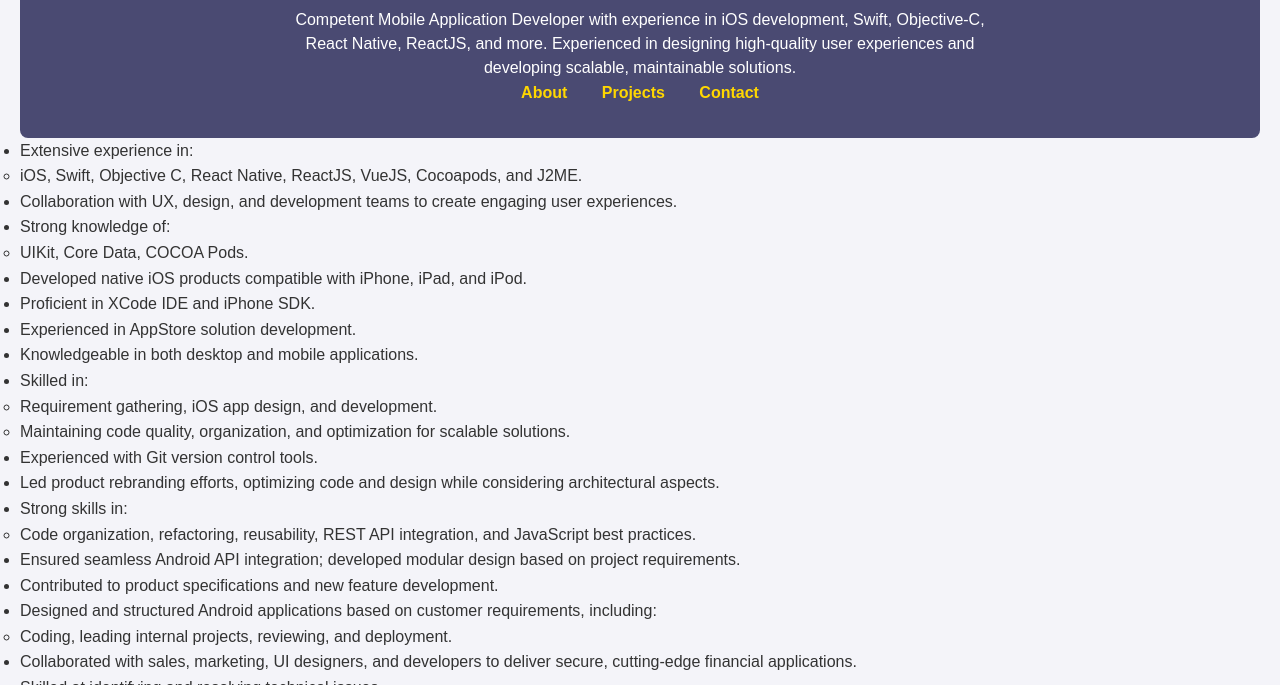
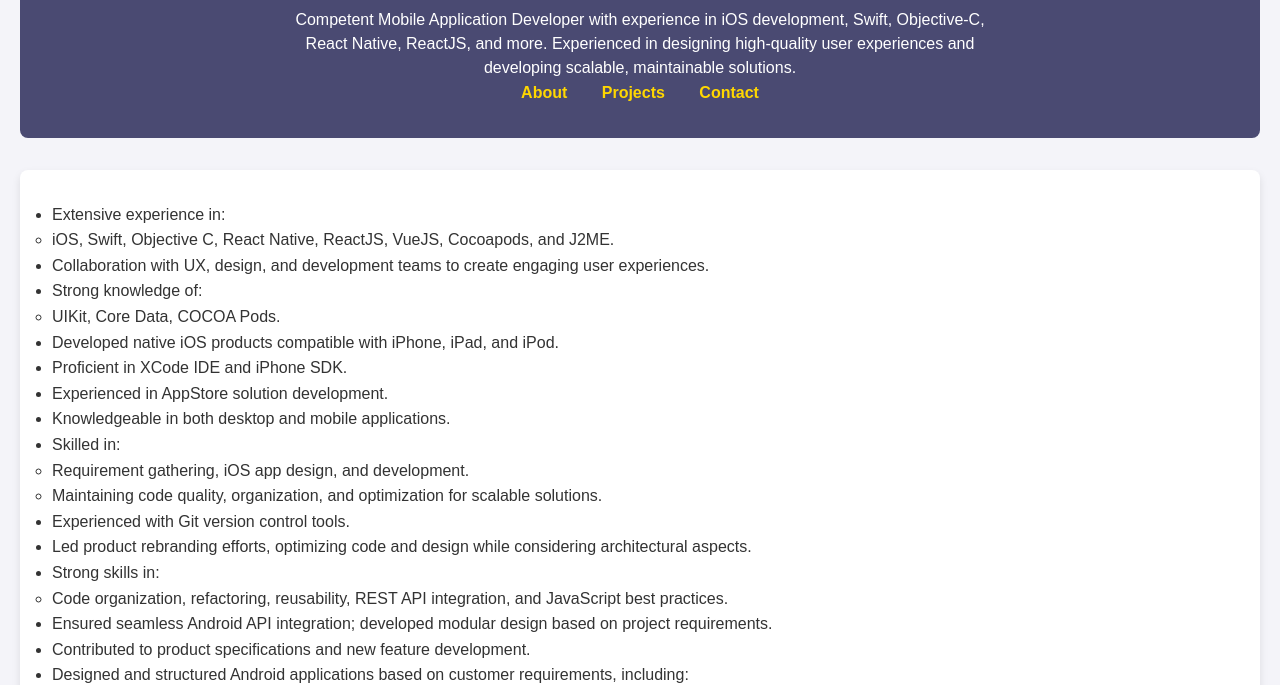
Before and after one commit to PravinSalame84/pravinsalame84.github.io, a plain HTML site: page index.html in a window 1280 px wide. Shown: the part 108-793 px from the top of the page. Drawn offline with Linux system fonts and the light colour scheme.

Commit message:
Update index.html

```diff
--- a/index.html
+++ b/index.html
@@ -16,6 +16,7 @@
       <a href="#contact">Contact</a>
     </nav>
   </header>
+    <section id="summary" class="section">
     <ul>
       <li>Extensive experience in:
         <ul>
@@ -58,7 +59,7 @@
       <li>Responsible, creative, result-oriented, and committed to learning new technologies.</li>
       <li>Excellent problem-solving and interpersonal skills; enthusiastic about emerging technologies and new applications.</li>
     </ul>
-
+  </section>
   <section id="about" class="section">
     <h2>About Me</h2>
     <p>I am a Senior Software Engineer specializing in mobile and front-end development with over 12 years of experience. I have a deep understanding of iOS, Android, and JavaScript frameworks, as well as proficiency in REST API integration, project management, and code optimization.</p>
```
Lines whose indentation alone changed are shown as unchanged.
